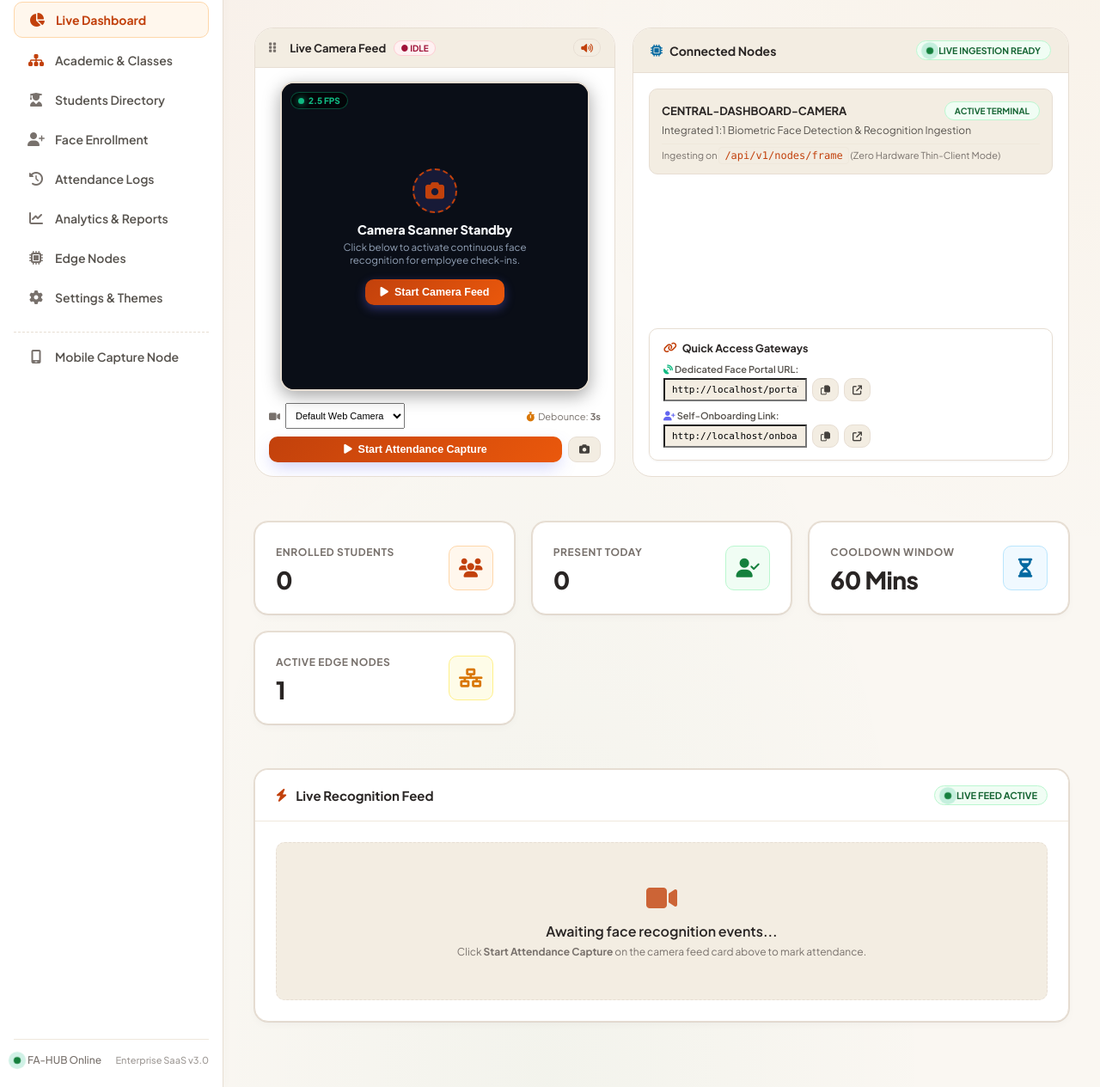
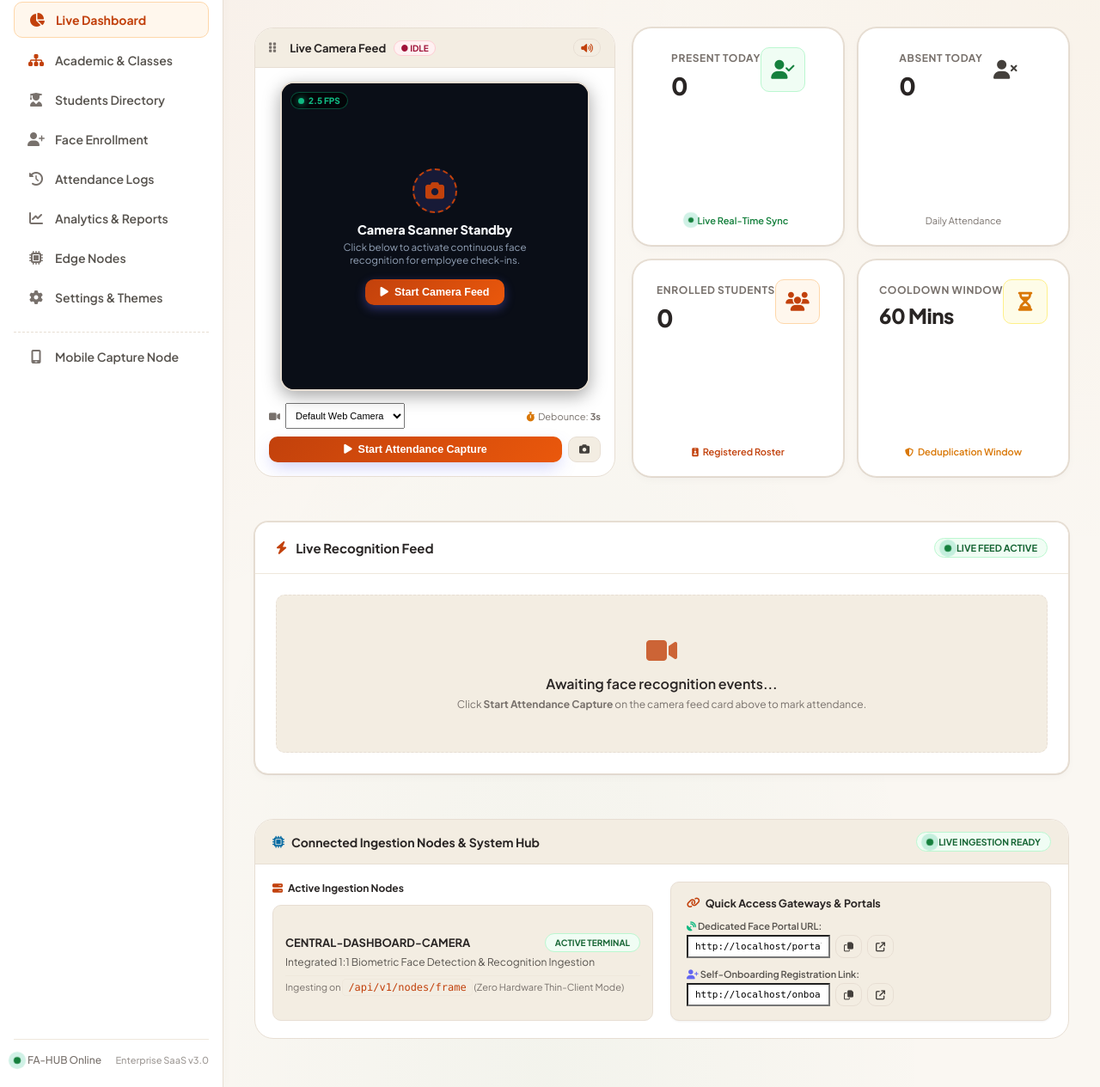
Before and after one commit to prof-capatel/prof-capatel, a FastAPI app: page / in a window 1280 px wide. Shown: the part 117-1382 px from the top of the page at 86% size. Run offline with FastAPI, Linux system fonts and the light colour scheme; data comes from the database, SQL or seed files in the repository; data that the repository does not hold is empty.

Commit message:
feat: restructure corporate dashboard layout with 2x2 hero metrics, bottom gateway hub, and test data purge

```diff
--- a/src/server/static/css/dashboard.css
+++ b/src/server/static/css/dashboard.css
@@ -427,6 +427,74 @@
   transform: translateY(-2px);
   box-shadow: var(--shadow-card-hover);
   border-color: var(--border-hover);
+}
+
+/* Hero Command Center Metrics Grid */
+.dash-hero-grid {
+  display: grid;
+  grid-template-columns: minmax(320px, 420px) 1fr;
+  gap: 20px;
+  margin-bottom: 24px;
+  align-items: stretch;
+}
+
+.hero-metrics-grid {
+  display: grid;
+  grid-template-columns: repeat(2, 1fr);
+  grid-template-rows: repeat(2, 1fr);
+  gap: 16px;
+  height: 100%;
+}
+
+.hero-stat-card {
+  background: var(--bg-card);
+  border: 1.5px solid var(--border-color);
+  border-radius: var(--radius-lg);
+  box-shadow: var(--shadow-card);
+  padding: 22px;
+  display: flex;
+  flex-direction: column;
+  justify-content: space-between;
+  transition: all var(--transition-normal);
+  position: relative;
+  overflow: hidden;
+}
+
+.hero-stat-card::before {
+  content: '';
+  position: absolute;
+  top: 0;
+  left: 0;
+  right: 0;
+  height: 3px;
+  background: transparent;
+  transition: background var(--transition-fast);
+}
+
+.hero-stat-card:hover {
+  transform: translateY(-2px);
+  box-shadow: var(--shadow-card-hover);
+  border-color: var(--border-hover);
+}
+
+.hero-stat-card:hover::before {
+  background: var(--accent-gradient);
+}
+
+@media (max-width: 1024px) {
+  .dash-hero-grid {
+    grid-template-columns: 1fr;
+  }
+  .hero-metrics-grid {
+    min-height: 280px;
+  }
+}
+
+@media (max-width: 640px) {
+  .hero-metrics-grid {
+    grid-template-columns: 1fr;
+    grid-template-rows: auto;
+  }
 }
 
 .stat-info span {
--- a/src/server/templates/dashboard.html
+++ b/src/server/templates/dashboard.html
@@ -127,98 +127,62 @@
         </div>
     </div>
 
-    <!-- Right Column: Biometric Terminal Gateway & Gateways Hub -->
-    <div class="card" style="background: var(--bg-card); border: 1.5px solid var(--border-color); border-radius: var(--radius-lg); box-shadow: var(--shadow-md); display: flex; flex-direction: column;">
-        <div class="card-header" style="padding: 14px 20px; background: var(--bg-subtle); border-bottom: 1px solid var(--border-color);">
-            <h3 style="font-size: 14px; font-weight: 700; margin: 0; display: flex; align-items: center; gap: 8px;">
-                <i class="fa-solid {% if is_corporate %}fa-shield-halved{% else %}fa-microchip{% endif %}" style="color: var(--accent-cyan);"></i>
-                <span>{% if is_corporate %}Biometric Terminal Gateway{% else %}Connected Nodes{% endif %}</span>
-            </h3>
-            <span class="badge badge-present" style="font-size: 10.5px;">
-                <span class="pulse-dot"></span> LIVE INGESTION READY
-            </span>
+    <!-- Right Column: 2x2 Prominent Hero Metrics Grid -->
+    <div class="hero-metrics-grid">
+        <!-- Card 1: Checked In / Present Today -->
+        <div class="stat-card hero-stat-card">
+            <div style="display: flex; justify-content: space-between; align-items: flex-start;">
+                <div class="stat-info">
+                    <span>{% if is_corporate %}Checked-In Today{% else %}Present Today{% endif %}</span>
+                    <h3 id="statPresentCount">0</h3>
                 </div>
-        <div class="card-body" style="padding: 18px; display: flex; flex-direction: column; justify-content: space-between; gap: 16px; flex: 1;">
-
-            <!-- Terminal & Active Node Status Block -->
-            <div style="display: flex; flex-direction: column; gap: 10px;">
-                {% if nodes %}
-                    {% for node in nodes %}
-                    <div class="node-status-card" style="padding: 12px 14px; background: var(--bg-subtle); border: 1px solid var(--border-color); border-radius: var(--radius-sm);">
-                        <div style="display: flex; justify-content: space-between; align-items: center; margin-bottom: 4px;">
-                            <strong style="font-size: 13px; color: var(--text-heading);">{{ node.node_id }}</strong>
-                            <span class="badge {% if node.is_online %}badge-present{% else %}badge-unknown{% endif %}" style="font-size: 10px;">
-                                {{ "ONLINE" if node.is_online else "OFFLINE" }}
-                            </span>
-                        </div>
-                        <div style="font-size: 11.5px; color: var(--text-secondary);">{{ node.location }}</div>
-                        <div style="font-size: 10.5px; color: var(--text-muted); margin-top: 6px; display: flex; justify-content: space-between; border-top: 1px solid var(--border-subtle); padding-top: 6px;">
-                            <span>Heartbeat: {{ node.last_heartbeat }}</span>
-                            <span>Rate: {{ node.fps }} FPS</span>
+                <div class="stat-icon emerald">
+                    <i class="fa-solid fa-user-check"></i>
                 </div>
             </div>
-                    {% endfor %}
+            <div style="font-size: 11px; color: var(--accent-emerald); display: flex; align-items: center; gap: 5px; font-weight: 600; margin-top: 8px;">
+                <span class="pulse-dot" style="width: 6px; height: 6px;"></span>
+                <span>Live Real-Time Sync</span>
+            </div>
+        </div>
+
+        <!-- Card 2: Checked Out / Absent Today -->
+        {% if is_corporate %}
+        <div class="stat-card hero-stat-card">
+            <div style="display: flex; justify-content: space-between; align-items: flex-start;">
+                <div class="stat-info">
+                    <span>Checked-Out Today</span>
+                    <h3 id="statCheckedOutCount">0</h3>
+                </div>
+                <div class="stat-icon cyan">
+                    <i class="fa-solid fa-arrow-right-from-bracket"></i>
+                </div>
+            </div>
+            <div style="font-size: 11px; color: var(--accent-cyan); display: flex; align-items: center; gap: 5px; font-weight: 600; margin-top: 8px;">
+                <i class="fa-solid fa-person-walking-arrow-right" style="font-size: 10px;"></i>
+                <span>Active Departures</span>
+            </div>
+        </div>
         {% else %}
-                    <div style="padding: 14px; background: var(--bg-subtle); border: 1px solid var(--border-color); border-radius: var(--radius-sm);">
-                        <div style="display: flex; justify-content: space-between; align-items: center; margin-bottom: 4px;">
-                            <strong style="font-size: 13px; color: var(--text-heading);">CENTRAL-DASHBOARD-CAMERA</strong>
-                            <span class="badge badge-present" style="font-size: 10px;">ACTIVE TERMINAL</span>
+        <div class="stat-card hero-stat-card">
+            <div style="display: flex; justify-content: space-between; align-items: flex-start;">
+                <div class="stat-info">
+                    <span>Absent Today</span>
+                    <h3 id="statAbsentCount">0</h3>
                 </div>
-                        <div style="font-size: 12px; color: var(--text-secondary);">Integrated 1:1 Biometric Face Detection & Recognition Ingestion</div>
-                        <div style="font-size: 11px; color: var(--text-muted); margin-top: 8px; border-top: 1px solid var(--border-subtle); padding-top: 6px;">
-                            Ingesting on <code>/api/v1/nodes/frame</code> (Zero Hardware Thin-Client Mode)
+                <div class="stat-icon rose">
+                    <i class="fa-solid fa-user-xmark"></i>
+                </div>
+            </div>
+            <div style="font-size: 11px; color: var(--text-muted); display: flex; align-items: center; gap: 5px; margin-top: 8px;">
+                <span>Daily Attendance</span>
             </div>
         </div>
         {% endif %}
-            </div>
 
-            <!-- Direct Access & Corporate Gateways Card -->
-            <div style="padding: 14px 16px; background: var(--bg-surface); border: 1.5px solid var(--border-color); border-radius: var(--radius-sm); box-shadow: var(--shadow-sm);">
-                <div style="display: flex; justify-content: space-between; align-items: center; margin-bottom: 10px;">
-                    <span style="font-size: 12.5px; font-weight: 700; color: var(--text-heading); display: flex; align-items: center; gap: 6px;">
-                        <i class="fa-solid fa-link" style="color: var(--accent-primary);"></i> Quick Access Gateways
-                    </span>
-                </div>
-
-                <!-- Dedicated Face Portal URL -->
-                <div style="margin-bottom: 10px;">
-                    <div style="font-size: 11px; font-weight: 600; color: var(--text-secondary); margin-bottom: 4px; display: flex; justify-content: space-between;">
-                        <span><i class="fa-solid fa-satellite-dish" style="color: #10b981;"></i> Dedicated Face Portal URL:</span>
-                    </div>
-                    <div style="display: flex; gap: 6px;">
-                        <input type="text" id="dashPortalUrl" readonly class="form-input" style="font-size: 11px; padding: 5px 8px; font-family: monospace; background: var(--bg-subtle);" value="/portal/{{ current_tenant.slug }}">
-                        <button type="button" class="btn btn-secondary" style="padding: 5px 9px; font-size: 11px;" onclick="copyDashLink('dashPortalUrl', this)" title="Copy Portal Link">
-                            <i class="fa-regular fa-copy"></i>
-                        </button>
-                        <a id="dashPortalOpen" href="/portal/{{ current_tenant.slug }}" target="_blank" class="btn btn-secondary" style="padding: 5px 9px; font-size: 11px;" title="Launch Biometric Portal">
-                            <i class="fa-solid fa-arrow-up-right-from-square"></i>
-                        </a>
-                    </div>
-                </div>
-
-                <!-- Employee Self-Onboarding Link -->
-                <div>
-                    <div style="font-size: 11px; font-weight: 600; color: var(--text-secondary); margin-bottom: 4px;">
-                        <i class="fa-solid fa-user-plus" style="color: #6366f1;"></i> Self-Onboarding Link:
-                    </div>
-                    <div style="display: flex; gap: 6px;">
-                        <input type="text" id="dashOnboardUrl" readonly class="form-input" style="font-size: 11px; padding: 5px 8px; font-family: monospace; background: var(--bg-subtle);" value="{{ current_tenant.onboarding_url or '/onboard/' ~ (current_tenant.uuid or current_tenant.slug) ~ '/' ~ (current_tenant.onboarding_token or 'register') }}">
-                        <button type="button" class="btn btn-secondary" style="padding: 5px 9px; font-size: 11px;" onclick="copyDashLink('dashOnboardUrl', this)" title="Copy Onboarding Link">
-                            <i class="fa-regular fa-copy"></i>
-                        </button>
-                        <a id="dashOnboardOpen" href="{{ current_tenant.onboarding_url or '#' }}" target="_blank" class="btn btn-secondary" style="padding: 5px 9px; font-size: 11px;" title="Launch Onboarding Portal">
-                            <i class="fa-solid fa-arrow-up-right-from-square"></i>
-                        </a>
-                    </div>
-                </div>
-            </div>
-        </div>
-    </div>
-</div>
-
-<!-- Stats Cards Row -->
-<div class="stats-grid" style="margin-bottom: 24px;">
-    <div class="stat-card">
+        <!-- Card 3: Total Enrolled Employees / Students -->
+        <div class="stat-card hero-stat-card">
+            <div style="display: flex; justify-content: space-between; align-items: flex-start;">
                 <div class="stat-info">
                     <span>{% if is_corporate %}Total Enrolled Employees{% else %}Enrolled Students{% endif %}</span>
                     <h3 id="statTotalStudents">{{ total_students }}</h3>
@@ -227,58 +191,47 @@
                     <i class="fa-solid {% if is_corporate %}fa-users-gear{% else %}fa-users{% endif %}"></i>
                 </div>
             </div>
-
-    <div class="stat-card">
-        <div class="stat-info">
-            <span>{% if is_corporate %}Checked-In Today{% else %}Present Today{% endif %}</span>
-            <h3 id="statPresentCount">0</h3>
-        </div>
-        <div class="stat-icon emerald">
-            <i class="fa-solid fa-user-check"></i>
+            <div style="font-size: 11px; color: var(--accent-primary); display: flex; align-items: center; gap: 5px; font-weight: 600; margin-top: 8px;">
+                <i class="fa-solid fa-id-badge" style="font-size: 10px;"></i>
+                <span>Registered Roster</span>
             </div>
         </div>
 
+        <!-- Card 4: Standard Shift Hours / Cooldown Window -->
         {% if is_corporate %}
-    <div class="stat-card">
-        <div class="stat-info">
-            <span>Checked-Out Today</span>
-            <h3 id="statCheckedOutCount">0</h3>
+        <div class="stat-card hero-stat-card">
+            <div style="display: flex; justify-content: space-between; align-items: flex-start;">
+                <div class="stat-info" style="overflow: hidden; padding-right: 6px;">
+                    <span>Standard Shift Hours</span>
+                    <h3 id="statShiftHours" style="font-size: 17px; font-weight: 800; white-space: nowrap; overflow: hidden; text-overflow: ellipsis; letter-spacing: -0.3px;">{{ branding.shift_check_in_time if branding and branding.shift_check_in_time else '10:30' }} - {{ branding.shift_check_out_time if branding and branding.shift_check_out_time else '18:00' }}</h3>
                 </div>
-        <div class="stat-icon cyan">
-            <i class="fa-solid fa-arrow-right-from-bracket"></i>
-        </div>
-    </div>
-
-    <div class="stat-card">
-        <div class="stat-info">
-            <span>Standard Shift Hours</span>
-            <h3 id="statShiftHours" style="font-size: 15px; font-weight: 800;">{{ branding.shift_check_in_time if branding and branding.shift_check_in_time else '10:30' }} - {{ branding.shift_check_out_time if branding and branding.shift_check_out_time else '18:00' }}</h3>
-        </div>
-        <div class="stat-icon amber">
+                <div class="stat-icon amber" style="flex-shrink: 0;">
                     <i class="fa-solid fa-briefcase"></i>
                 </div>
             </div>
+            <div style="font-size: 11px; color: var(--accent-amber); display: flex; align-items: center; gap: 5px; font-weight: 600; margin-top: 8px;">
+                <i class="fa-solid fa-clock" style="font-size: 10px;"></i>
+                <span>Scheduled Shift Window</span>
+            </div>
+        </div>
         {% else %}
-    <div class="stat-card">
+        <div class="stat-card hero-stat-card">
+            <div style="display: flex; justify-content: space-between; align-items: flex-start;">
                 <div class="stat-info">
                     <span>Cooldown Window</span>
-            <h3 id="statCooldownWindow">{{ branding.cooldown_minutes if branding and branding.cooldown_minutes else 60 }} Mins</h3>
+                    <h3 id="statCooldownWindow" style="font-size: 24px; font-weight: 800;">{{ branding.cooldown_minutes if branding and branding.cooldown_minutes else 60 }} Mins</h3>
                 </div>
-        <div class="stat-icon cyan">
+                <div class="stat-icon amber">
                     <i class="fa-solid fa-hourglass-half"></i>
                 </div>
             </div>
-
-    <div class="stat-card">
-        <div class="stat-info">
-            <span>Active Edge Nodes</span>
-            <h3>{{ nodes|length if nodes else 1 }}</h3>
-        </div>
-        <div class="stat-icon amber">
-            <i class="fa-solid fa-network-wired"></i>
+            <div style="font-size: 11px; color: var(--accent-amber); display: flex; align-items: center; gap: 5px; font-weight: 600; margin-top: 8px;">
+                <i class="fa-solid fa-shield-halved" style="font-size: 10px;"></i>
+                <span>Deduplication Window</span>
             </div>
         </div>
         {% endif %}
+    </div>
 </div>
 
 <!-- Main Section: Full-Width Live Recognition Feed (Real-Time via SSE) -->
@@ -327,6 +280,101 @@
                     <p style="font-size: 12px; color: var(--text-muted); margin-top: 6px;">Click <strong>Start Attendance Capture</strong> on the camera feed card above to mark attendance.</p>
                 </div>
             {% endif %}
+        </div>
+    </div>
+</div>
+
+<!-- BOTTOM SECTION: Biometric Terminal Gateway & System Hub (Full-Width Responsive Hub) -->
+<div class="card" style="background: var(--bg-card); border: 1.5px solid var(--border-color); border-radius: var(--radius-lg); box-shadow: var(--shadow-md); margin-bottom: 24px;">
+    <div class="card-header" style="padding: 14px 20px; background: var(--bg-subtle); border-bottom: 1px solid var(--border-color); display: flex; justify-content: space-between; align-items: center;">
+        <h3 style="font-size: 14px; font-weight: 700; margin: 0; display: flex; align-items: center; gap: 8px;">
+            <i class="fa-solid {% if is_corporate %}fa-shield-halved{% else %}fa-microchip{% endif %}" style="color: var(--accent-cyan);"></i>
+            <span>{% if is_corporate %}Biometric Terminal Gateway & System Hub{% else %}Connected Ingestion Nodes & System Hub{% endif %}</span>
+        </h3>
+        <span class="badge badge-present" style="font-size: 10.5px;">
+            <span class="pulse-dot"></span> LIVE INGESTION READY
+        </span>
+    </div>
+    <div class="card-body" style="padding: 20px;">
+        <div style="display: grid; grid-template-columns: repeat(auto-fit, minmax(320px, 1fr)); gap: 20px; align-items: stretch;">
+
+            <!-- Left Column: Terminal & Active Node Status Block -->
+            <div style="display: flex; flex-direction: column; gap: 10px;">
+                <div style="font-size: 12px; font-weight: 700; color: var(--text-heading); display: flex; align-items: center; gap: 6px; margin-bottom: 2px;">
+                    <i class="fa-solid fa-server" style="color: var(--accent-primary);"></i> Active Ingestion Nodes
+                </div>
+                {% if nodes %}
+                    {% for node in nodes %}
+                    <div class="node-status-card" style="padding: 12px 14px; background: var(--bg-subtle); border: 1px solid var(--border-color); border-radius: var(--radius-sm);">
+                        <div style="display: flex; justify-content: space-between; align-items: center; margin-bottom: 4px;">
+                            <strong style="font-size: 13px; color: var(--text-heading);">{{ node.node_id }}</strong>
+                            <span class="badge {% if node.is_online %}badge-present{% else %}badge-unknown{% endif %}" style="font-size: 10px;">
+                                {{ "ONLINE" if node.is_online else "OFFLINE" }}
+                            </span>
+                        </div>
+                        <div style="font-size: 11.5px; color: var(--text-secondary);">{{ node.location }}</div>
+                        <div style="font-size: 10.5px; color: var(--text-muted); margin-top: 6px; display: flex; justify-content: space-between; border-top: 1px solid var(--border-subtle); padding-top: 6px;">
+                            <span>Heartbeat: {{ node.last_heartbeat }}</span>
+                            <span>Rate: {{ node.fps }} FPS</span>
+                        </div>
+                    </div>
+                    {% endfor %}
+                {% else %}
+                    <div style="padding: 14px; background: var(--bg-subtle); border: 1px solid var(--border-color); border-radius: var(--radius-sm); height: 100%; display: flex; flex-direction: column; justify-content: center;">
+                        <div style="display: flex; justify-content: space-between; align-items: center; margin-bottom: 4px;">
+                            <strong style="font-size: 13px; color: var(--text-heading);">CENTRAL-DASHBOARD-CAMERA</strong>
+                            <span class="badge badge-present" style="font-size: 10px;">ACTIVE TERMINAL</span>
+                        </div>
+                        <div style="font-size: 12px; color: var(--text-secondary);">Integrated 1:1 Biometric Face Detection & Recognition Ingestion</div>
+                        <div style="font-size: 11px; color: var(--text-muted); margin-top: 8px; border-top: 1px solid var(--border-subtle); padding-top: 6px;">
+                            Ingesting on <code>/api/v1/nodes/frame</code> (Zero Hardware Thin-Client Mode)
+                        </div>
+                    </div>
+                {% endif %}
+            </div>
+
+            <!-- Right Column: Direct Access & Corporate Gateways Card -->
+            <div style="padding: 16px 18px; background: var(--bg-surface, var(--bg-subtle)); border: 1.5px solid var(--border-color); border-radius: var(--radius-sm); box-shadow: var(--shadow-sm); display: flex; flex-direction: column; justify-content: space-between;">
+                <div>
+                    <div style="display: flex; justify-content: space-between; align-items: center; margin-bottom: 12px;">
+                        <span style="font-size: 12.5px; font-weight: 700; color: var(--text-heading); display: flex; align-items: center; gap: 6px;">
+                            <i class="fa-solid fa-link" style="color: var(--accent-primary);"></i> Quick Access Gateways & Portals
+                        </span>
+                    </div>
+
+                    <!-- Dedicated Face Portal URL -->
+                    <div style="margin-bottom: 12px;">
+                        <div style="font-size: 11px; font-weight: 600; color: var(--text-secondary); margin-bottom: 4px; display: flex; justify-content: space-between;">
+                            <span><i class="fa-solid fa-satellite-dish" style="color: #10b981;"></i> Dedicated Face Portal URL:</span>
+                        </div>
+                        <div style="display: flex; gap: 6px;">
+                            <input type="text" id="dashPortalUrl" readonly class="form-input" style="font-size: 11px; padding: 5px 8px; font-family: monospace; background: var(--bg-card);" value="/portal/{{ current_tenant.slug }}">
+                            <button type="button" class="btn btn-secondary" style="padding: 5px 9px; font-size: 11px;" onclick="copyDashLink('dashPortalUrl', this)" title="Copy Portal Link">
+                                <i class="fa-regular fa-copy"></i>
+                            </button>
+                            <a id="dashPortalOpen" href="/portal/{{ current_tenant.slug }}" target="_blank" class="btn btn-secondary" style="padding: 5px 9px; font-size: 11px;" title="Launch Biometric Portal">
+                                <i class="fa-solid fa-arrow-up-right-from-square"></i>
+                            </a>
+                        </div>
+                    </div>
+
+                    <!-- Employee Self-Onboarding Link -->
+                    <div>
+                        <div style="font-size: 11px; font-weight: 600; color: var(--text-secondary); margin-bottom: 4px;">
+                            <i class="fa-solid fa-user-plus" style="color: #6366f1;"></i> Self-Onboarding Registration Link:
+                        </div>
+                        <div style="display: flex; gap: 6px;">
+                            <input type="text" id="dashOnboardUrl" readonly class="form-input" style="font-size: 11px; padding: 5px 8px; font-family: monospace; background: var(--bg-card);" value="{{ current_tenant.onboarding_url or '/onboard/' ~ (current_tenant.uuid or current_tenant.slug) ~ '/' ~ (current_tenant.onboarding_token or 'register') }}">
+                            <button type="button" class="btn btn-secondary" style="padding: 5px 9px; font-size: 11px;" onclick="copyDashLink('dashOnboardUrl', this)" title="Copy Onboarding Link">
+                                <i class="fa-regular fa-copy"></i>
+                            </button>
+                            <a id="dashOnboardOpen" href="{{ current_tenant.onboarding_url or '#' }}" target="_blank" class="btn btn-secondary" style="padding: 5px 9px; font-size: 11px;" title="Launch Onboarding Portal">
+                                <i class="fa-solid fa-arrow-up-right-from-square"></i>
+                            </a>
+                        </div>
+                    </div>
+                </div>
+            </div>
         </div>
     </div>
 </div>
```
Also changed, not shown: scripts/purge_test_data.py (added, +84 -0 lines), tests/test_corporate_dashboard_layout.py (added, +103 -0 lines), tests/test_system.py (+1 -1 lines). Lines whose indentation alone changed are shown as unchanged.
